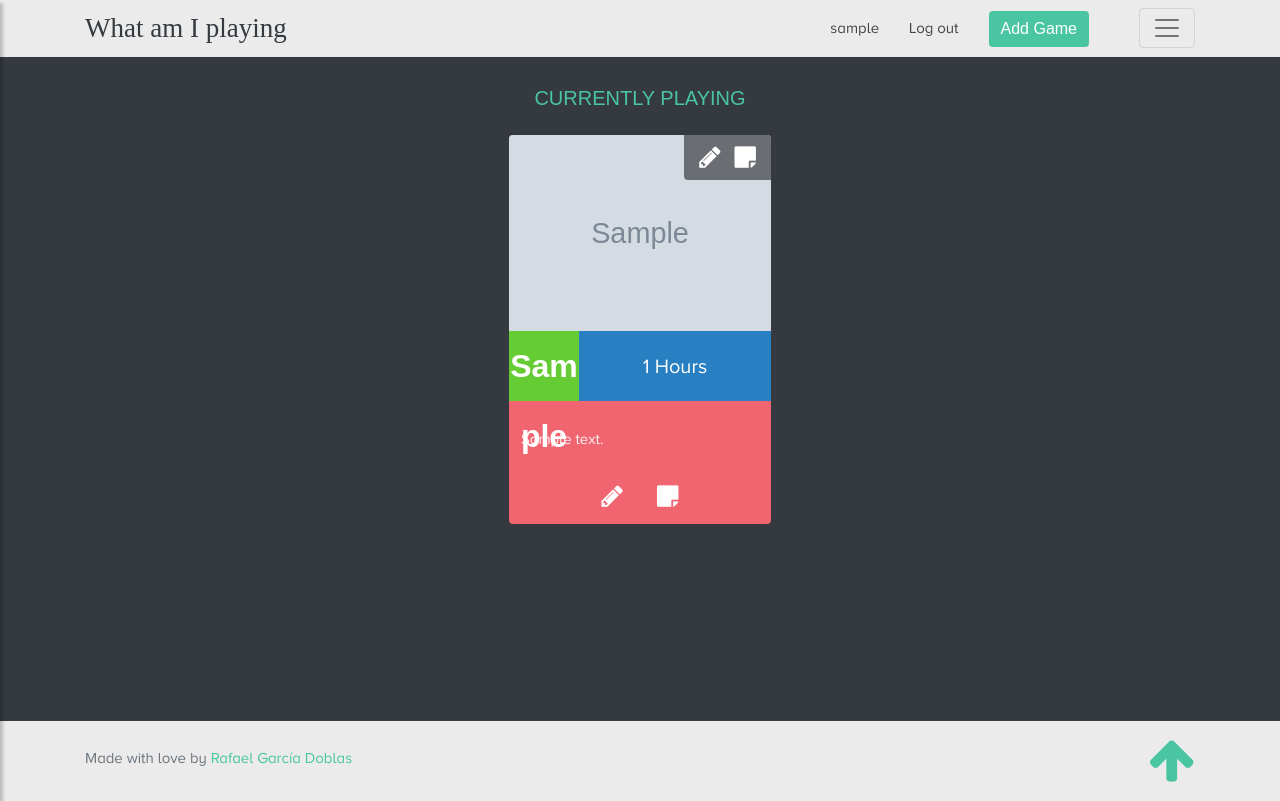
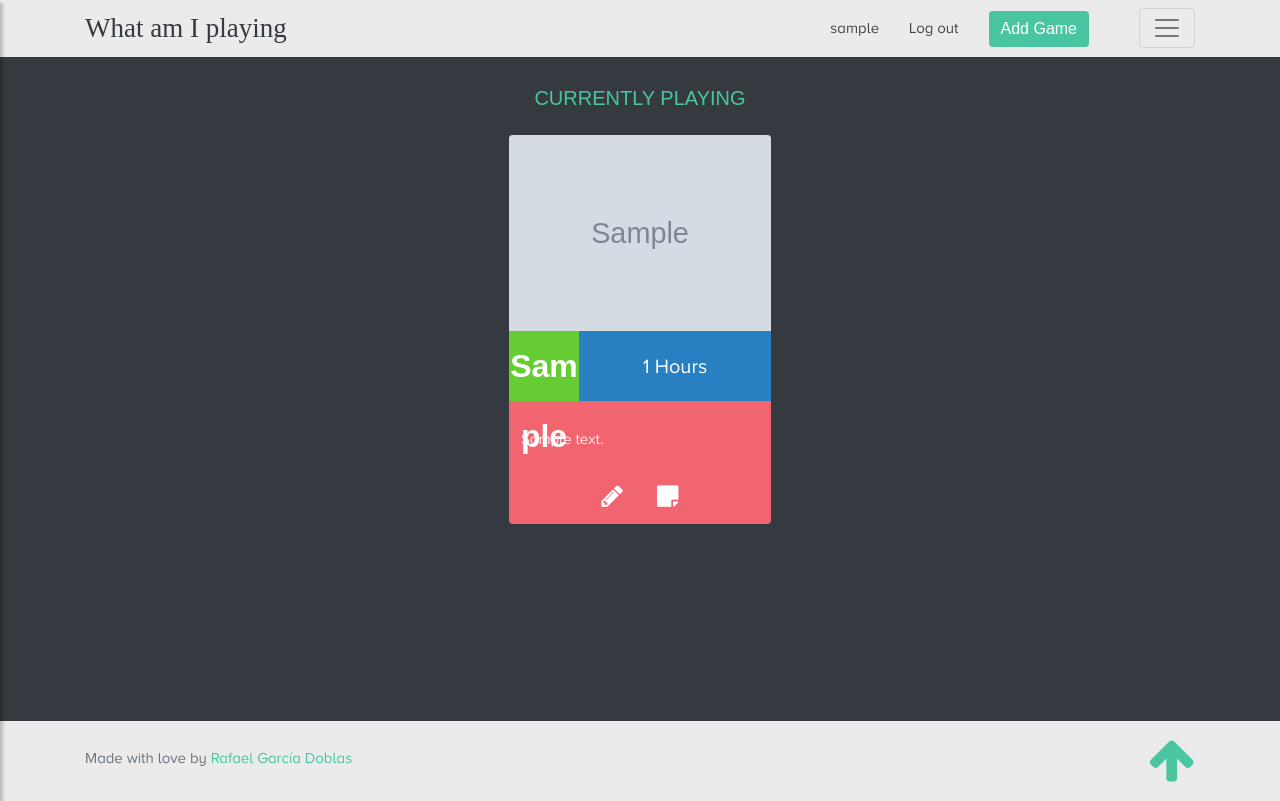
Before and after one commit to rafamalaga86/waip, a Django app: page /games/all in a window 1280 px wide, with the pointer over the restyled element. Run offline with Django 3.2, Linux system fonts and the light colour scheme; a user stored in the database is signed in; tables that the repository leaves empty hold one stand-in row (values such as "Sample post"); grey boxes marked "Sample" are stand-in pictures; some libraries are stand-ins or nearby versions; some web fonts are replaced.

Commit message:
Button bar overimage only in devices able to hover

```diff
--- a/waip/static/styles.css
+++ b/waip/static/styles.css
@@ -335,11 +335,6 @@ main {
   right: 0;
 }
 
-.card:hover .card-imgOverlay{
-  visibility: visible;
-}
-
-
 .card-button-bar .action-container {
   display: inline;
   cursor: pointer;
@@ -598,6 +593,10 @@ section.title.small h1, section.title.small h2 {
 @media not all and (hover: none) {
   .card-bottom-bar {
     display: none;
+  }
+
+  .card:hover .card-imgOverlay{
+    visibility: visible;
   }
 }
 
```
